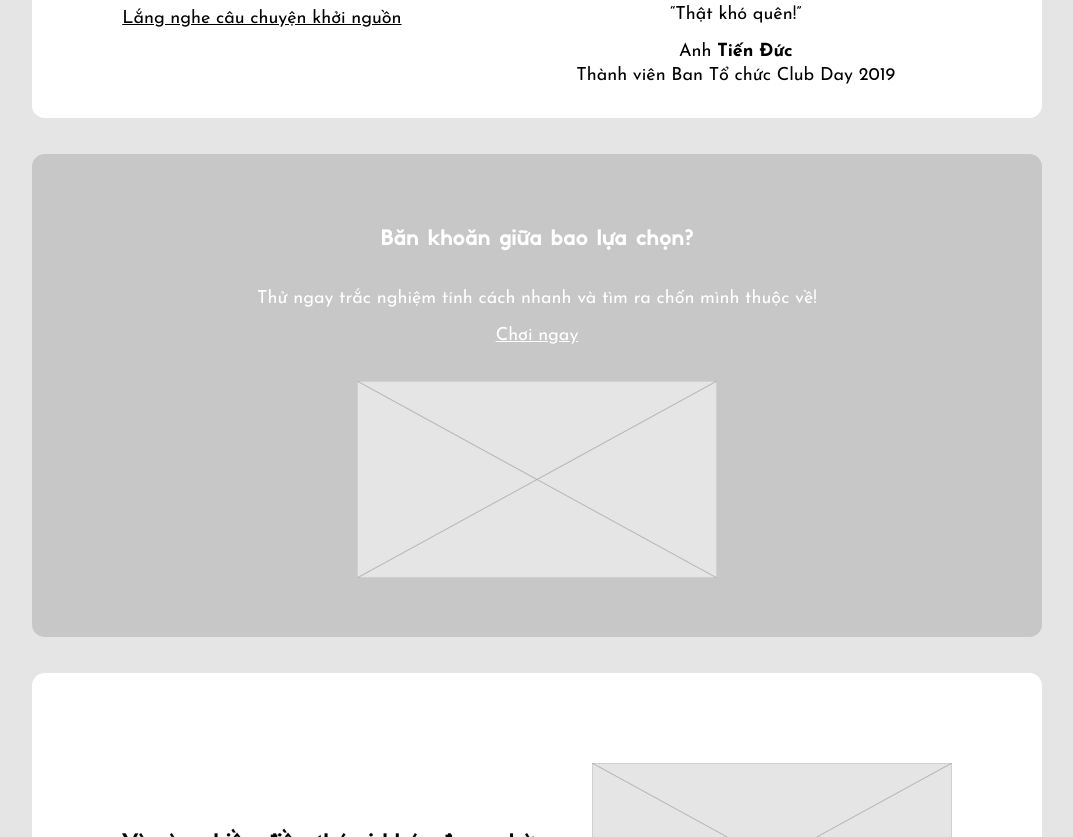
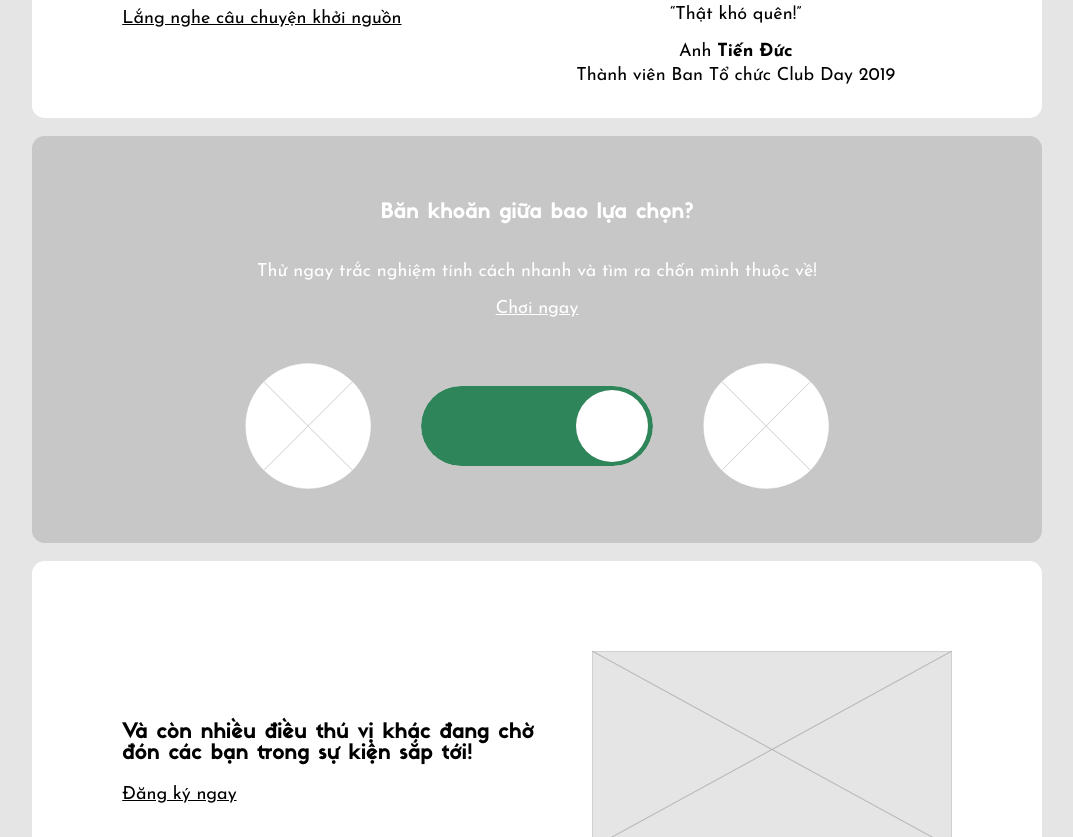
Before and after one commit to Club-Day-PTNK/clubday-website, a Next.js app: page / in a window 1280 px wide. Shown: the part 1740-2577 px from the top of the page, without its empty margins (103-1176 px from the left). Built offline with nearby package versions, Linux system fonts and the light colour scheme.

Commit message:
Added Quizz Switch
In Home Page with absolute positioning, need to refactor in the future

```diff
--- /dev/null
+++ b/components/home/QuizzSwitch.js
@@ -0,0 +1,109 @@
+import Switch from "./Switch";
+
+import Image from "next/image";
+
+import switchStyle from "../../styles/home/QuizzSwitch.module.scss";
+
+import { useState, useEffect } from "react";
+
+import { clubsIconsList } from "../../libs/home/quizzes";
+
+import { useTransition, animated } from "react-spring";
+
+const slides = [
+  "photo-1544511916-0148ccdeb877",
+  "photo-1544572571-ab94fd872ce4",
+  "reserve/bnW1TuTV2YGcoh1HyWNQ_IMG_0207.JPG",
+  "photo-1540206395-68808572332f",
+];
+
+const left = clubsIconsList.slice(clubsIconsList.length / 2);
+const right = clubsIconsList.slice(
+  clubsIconsList.length / 2,
+  clubsIconsList.length
+);
+
+const emptyObject = {
+  toggle: 0,
+  leftIndex: 0,
+  rightIndex: 0,
+};
+
+const QuizzSwitch = ({}) => {
+  const [clubs, setClubs] = useState(emptyObject);
+
+  useEffect(() => {
+    const t = setInterval(
+      () =>
+        setClubs((state) => ({
+          toggle: (state.toggle + 1) % 2,
+          leftIndex: state.toggle
+            ? (state.leftIndex + 1) % left.length
+            : state.leftIndex,
+          rightIndex: !state.toggle
+            ? (state.rightIndex + 1) % left.length
+            : state.rightIndex,
+        })),
+      4000
+    );
+    return () => clearTimeout(t);
+  }, []);
+
+  const leftTransitions = useTransition(clubs.leftIndex, {
+    key: clubs.leftIndex,
+    from: {
+      opacity: 0,
+      rotateY: -180,
+      position: "absolute",
+      zIndex: 999,
+    },
+    enter: { opacity: 1, rotateY: 0 },
+    leave: { opacity: 0, rotateY: 180 },
+    config: { duration: 1000 },
+    loop: { reverse: true },
+  });
+
+  const rightTransitions = useTransition(clubs.rightIndex, {
+    key: clubs.rightIndex,
+    from: {
+      opacity: 0,
+      rotateY: 180,
+      position: "absolute",
+      zIndex: 999,
+    },
+    enter: { opacity: 1, rotateY: 0 },
+    leave: { opacity: 0, rotateY: -180 },
+    config: { duration: 1000 },
+    loop: { reverse: true },
+  });
+
+  return (
+    <div className={switchStyle.container}>
+      <div className={switchStyle.imageWrapper}>
+        {leftTransitions((style, i) => (
+          <animated.div
+            className={switchStyle.image}
+            style={{
+              ...style,
+              backgroundImage: `url(${clubsIconsList[i]})`,
+            }}
+          ></animated.div>
+        ))}
+      </div>
+      <Switch id="quizz" checked={clubs.toggle}></Switch>
+      <div className={switchStyle.imageWrapper}>
+        {rightTransitions((style, i) => (
+          <animated.div
+            className={switchStyle.image}
+            style={{
+              ...style,
+              backgroundImage: `url(${clubsIconsList[i]})`,
+            }}
+          ></animated.div>
+        ))}
+      </div>
+    </div>
+  );
+};
+
+export default QuizzSwitch;
--- a/components/home/Switch.js
+++ b/components/home/Switch.js
@@ -0,0 +1,64 @@
+import switchStyle from "../../styles/home/Switch.module.scss";
+
+import classNames from "classnames/bind";
+
+let cx = classNames.bind(switchStyle);
+
+const ToggleSwitch = ({
+  id,
+  name,
+  checked,
+  onChange,
+  optionLabels,
+  disabled,
+}) => {
+  function handleKeyPress(e) {
+    if (e.keyCode !== 32) return;
+
+    e.preventDefault();
+    onChange(!checked);
+  }
+
+  return (
+    <div className={switchStyle.toggleSwitch}>
+      <input
+        type="checkbox"
+        name={name}
+        className={switchStyle.checkbox}
+        id={id}
+        checked={checked}
+        onChange={(e) => {}}
+        disabled={disabled}
+      />
+      {id ? (
+        <label
+          className={switchStyle.label}
+          htmlFor={id}
+          tabIndex={disabled ? -1 : 1}
+          onKeyDown={(e) => {
+            handleKeyPress(e);
+          }}
+        >
+          <span
+            className={cx({ inner: true, disabled: disabled })}
+            data-yes={optionLabels[0]}
+            data-no={optionLabels[1]}
+            tabIndex={-1}
+          >
+            <span
+              className={cx({ switch: true, disabled: disabled })}
+              tabIndex={-1}
+            />
+          </span>
+        </label>
+      ) : null}
+    </div>
+  );
+};
+
+// Set optionLabels for rendering.
+ToggleSwitch.defaultProps = {
+  optionLabels: ["", ""],
+};
+
+export default ToggleSwitch;
--- a/libs/home/data.js
+++ b/libs/home/data.js
@@ -3,9 +3,11 @@ import { clubsIconsList } from "../../libs/home/clubs";
 import dummyRectangle from "../../public/assets/images/Rectangle.svg";
 
 import ClubsIcons from "../../components/home/Icons";
-import Testimonials from "../../components/home/Testimonials";
+
 import TestimonialList from "../../components/home/TestimonialList";
 import { testimonials } from "./testimonials";
+
+import QuizzSwitch from "../../components/home/QuizzSwitch";
 
 export const bodyContents = {
   info: {
@@ -53,7 +55,7 @@ export const bodyContents = {
       ],
       link: { cta: "Chơi ngay", dest: "/" },
     },
-    components: <Image src={dummyRectangle} alt="Club Day Picture" />,
+    components: <QuizzSwitch />,
   },
   register: {
     orientation: "left",
--- /dev/null
+++ b/libs/home/quizzes.js
@@ -0,0 +1,22 @@
+export const clubsIconsList = [
+  "/assets/images/Ellipse.svg",
+  "/assets/images/Ellipse.svg",
+  "/assets/images/Ellipse.svg",
+  "/assets/images/Ellipse.svg",
+  "/assets/images/Ellipse.svg",
+  "/assets/images/Ellipse.svg",
+  "/assets/images/Ellipse.svg",
+  "/assets/images/Ellipse.svg",
+  "/assets/images/Ellipse.svg",
+  "/assets/images/Ellipse.svg",
+  "/assets/images/Ellipse.svg",
+  "/assets/images/Ellipse.svg",
+  "/assets/images/Ellipse.svg",
+  "/assets/images/Ellipse.svg",
+  "/assets/images/Ellipse.svg",
+  "/assets/images/Ellipse.svg",
+  "/assets/images/Ellipse.svg",
+  "/assets/images/Ellipse.svg",
+  "/assets/images/Ellipse.svg",
+  "/assets/images/Ellipse.svg",
+];
--- a/styles/Palette.module.scss
+++ b/styles/Palette.module.scss
@@ -5,3 +5,8 @@ $wireframe-primary-color: black;
 $wireframe-splash: #e5e5e5;
 
 $wireframe-splash-art: url("../public/assets/images/Rectangle.svg");
+
+$wireframe-label-colour: #bbb;
+$wireframe-disabled-colour: #ddd;
+$wireframe-toggle-colour: #e2e2e2;
+$wireframe-focus-color: #ff0;
--- a/styles/cards/Home.module.scss
+++ b/styles/cards/Home.module.scss
@@ -49,11 +49,17 @@
   }
   &.center {
     flex-direction: column;
-    padding: 3rem;
+    padding: 2.5rem 0;
+    margin: 0;
     .texts {
       max-width: 80%;
       text-align: center;
       margin-bottom: 2rem;
     }
+    .components {
+      max-width: 80em;
+      display: flex;
+      justify-content: space-between;
+    }
   }
 }
--- /dev/null
+++ b/styles/home/QuizzSwitch.module.scss
@@ -0,0 +1,25 @@
+@use "../Palette.module.scss" as colors;
+
+.container {
+  width: 200%;
+  height: 8em;
+  display: flex;
+  justify-content: space-between;
+  align-items: center;
+  .imageWrapper {
+    position: relative;
+    margin: 0 4em;
+    width: 10%;
+    height: 100%;
+    display: flex;
+    justify-content: center;
+    align-items: center;
+    .image {
+      width: 7rem;
+      height: 7rem;
+      background-repeat: no-repeat;
+      background-size: cover;
+      background-position: center;
+    }
+  }
+}
--- /dev/null
+++ b/styles/home/Switch.module.scss
@@ -0,0 +1,125 @@
+$label-colour: #bbb;
+$disabled-colour: #ddd;
+$toggle-colour: #2f855a;
+$white: #fff;
+$focus-color: #ff0;
+
+.toggleSwitch {
+  position: relative;
+  margin: 1em;
+  width: 18rem;
+  display: inline-block;
+  vertical-align: middle;
+  user-select: none;
+  .checkbox {
+    display: none;
+  }
+  .label {
+    display: block;
+    overflow: hidden;
+    cursor: pointer;
+    border: 0 solid $label-colour;
+    border-radius: 4em;
+    margin: 0;
+    &:focus {
+      outline: none;
+      > span {
+        box-shadow: 0 0 2px 5px $focus-color;
+      }
+    }
+    > span:focus {
+      outline: none;
+    }
+  }
+  .inner {
+    display: flex;
+    justify-content: center;
+    width: 200%;
+    margin-left: -100%;
+    transition: margin 0.4s ease-in-out 0s;
+
+    &:before,
+    &:after {
+      display: block;
+      float: left;
+      width: 50%;
+      height: 80px;
+      padding: 0.4em;
+      line-height: 34px;
+      font-size: 14px;
+      color: white;
+      font-weight: bold;
+      box-sizing: border-box;
+      border-radius: 4em;
+    }
+    &:before {
+      content: attr(data-yes);
+      text-transform: uppercase;
+      padding-left: 0em;
+      background-color: $toggle-colour;
+      color: $white;
+    }
+    .switch {
+      width: 4em;
+      height: 4em;
+      margin-right: 0.4em;
+      background: $white;
+      position: absolute;
+      top: 5%;
+      right: 63%;
+      border: 0 solid $label-colour;
+      border-radius: 4em;
+      transition: all 0.3s ease-in-out 0.05s;
+    }
+  }
+  .disabled {
+    background-color: $disabled-colour;
+    cursor: not-allowed;
+    &:before {
+      background-color: $disabled-colour;
+      cursor: not-allowed;
+    }
+  }
+  .inner:after {
+    content: attr(data-no);
+    text-transform: uppercase;
+    padding-right: 0px;
+    background-color: $label-colour;
+    color: $white;
+    text-align: right;
+  }
+
+  .checkbox:checked + .label {
+    .inner {
+      margin-left: 0;
+    }
+    .switch {
+      right: -1%;
+    }
+  }
+  .small-switch {
+    width: 40px;
+    .inner {
+      &:after,
+      &:before {
+        content: "";
+        height: 20px;
+        line-height: 20px;
+      }
+    }
+    .switch {
+      width: 16px;
+      right: 20px;
+      margin: 2px;
+    }
+  }
+  @media screen and (max-width: 991px) {
+    transform: scale(0.9);
+  }
+  @media screen and (max-width: 767px) {
+    transform: scale(0.825);
+  }
+  @media screen and (max-width: 575px) {
+    transform: scale(0.75);
+  }
+}
```
